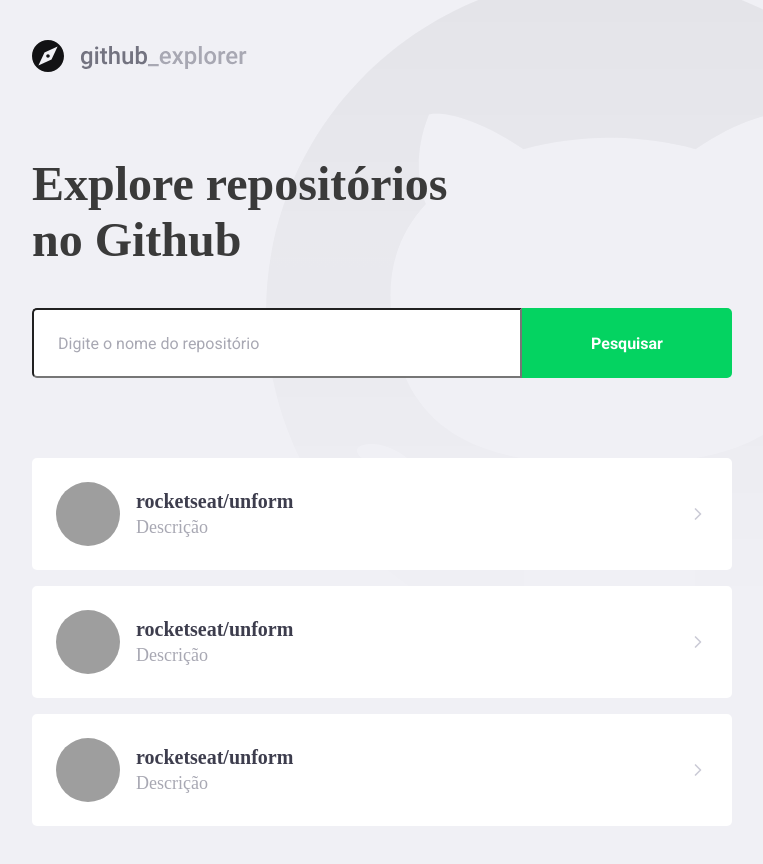
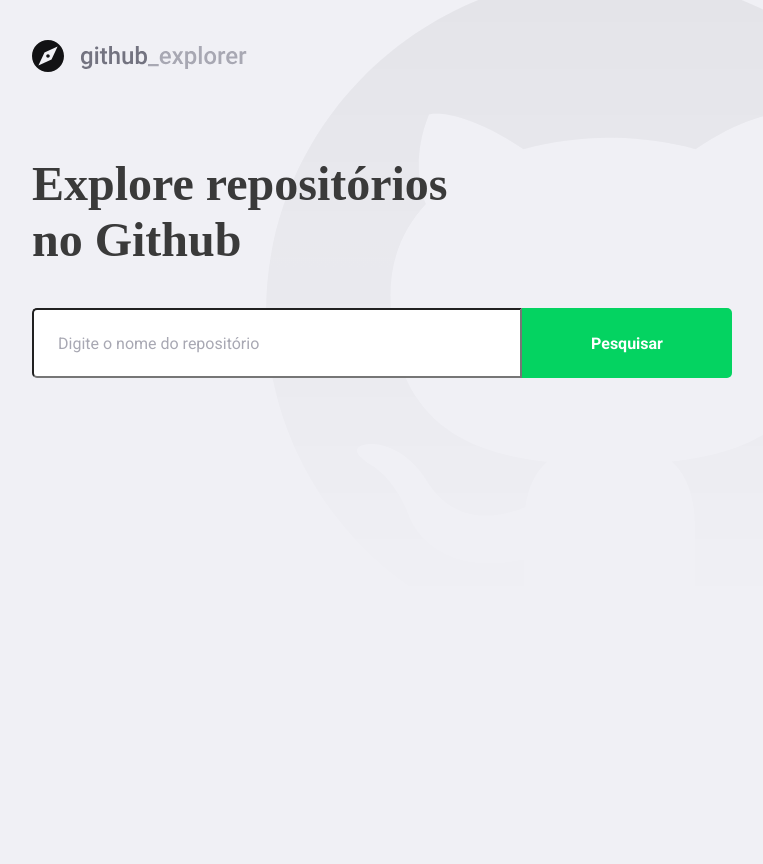
Before and after one commit to fnoquiq/github-explorer, a React (Create React App) app: page / in a window 1280 px wide. Shown: the whole page, without its empty margins (148-911 px from the left). After the commit the page ends 800 px from the top, so only its background shows below. Built offline with nearby package versions, Linux system fonts and the light colour scheme; grey boxes are pictures that could not be loaded; the HTML template or start-up script is replaced by a standard one.

Commit message:
:rocket: Conectando a API

```diff
--- a/package.json
+++ b/package.json
@@ -10,6 +10,7 @@
     "@types/node": "^12.0.0",
     "@types/react": "^16.9.0",
     "@types/react-dom": "^16.9.0",
+    "axios": "^0.19.2",
     "polished": "^3.6.5",
     "react": "^16.13.1",
     "react-dom": "^16.13.1",
--- a/src/pages/Dashboard/index.tsx
+++ b/src/pages/Dashboard/index.tsx
@@ -1,61 +1,63 @@
-import React from 'react';
+import React, { useState, FormEvent } from 'react';
 import { FiChevronRight } from 'react-icons/fi';
 
+import api from '../../services/api';
 import logoImg from '../../assets/logo.svg';
-
 import { Title, Form, Repositories } from './styles';
 
+interface Repository {
+  full_name: string;
+  owner: {
+    login: string;
+    avatar_url: string;
+  };
+  description: string;
+}
+
 const Dashboard: React.FC = () => {
+  const [newRepo, setNewRepo] = useState('');
+  const [repositories, setRepositories] = useState<Repository[]>([]);
+
+  async function handleAddRepository(event: FormEvent<HTMLFormElement>) {
+    event.preventDefault();
+
+    const response = await api.get<Repository>(`repos/${newRepo}`);
+    const repository = response.data;
+
+    setRepositories([...repositories, repository]);
+    setNewRepo('');
+  }
+
   return (
     <>
       <img src={logoImg} alt="Github Explorer" />
       <Title>Explore repositórios no Github</Title>
 
-      <Form>
-        <input placeholder="Digite o nome do repositório" />
+      <Form onSubmit={handleAddRepository}>
+        <input
+          value={newRepo}
+          onChange={e => setNewRepo(e.target.value)}
+          placeholder="Digite o nome do repositório"
+        />
         <button type="submit">Pesquisar</button>
       </Form>
 
       <Repositories>
-        <a href="teste">
+        {repositories.map(repository => (
+          <a key={repository.full_name} href="teste">
             <img
-            src="https://avatars3.githubusercontent.com/u/11557379?s=460&u=91134457a093500f4b1d2da5e0278cda15a4f18e&v=4"
-            alt="Gabriel Mesquita"
+              src={repository.owner.avatar_url}
+              alt={repository.owner.login}
             />
 
             <div>
-            <strong>rocketseat/unform</strong>
-            <p>Descrição</p>
+              <strong>{repository.full_name}</strong>
+              <p>{repository.description}</p>
             </div>
 
             <FiChevronRight size={20} />
           </a>
-        <a href="teste">
-          <img
-            src="https://avatars3.githubusercontent.com/u/11557379?s=460&u=91134457a093500f4b1d2da5e0278cda15a4f18e&v=4"
-            alt="Gabriel Mesquita"
-          />
-
-          <div>
-            <strong>rocketseat/unform</strong>
-            <p>Descrição</p>
-          </div>
-
-          <FiChevronRight size={20} />
-        </a>
-        <a href="teste">
-          <img
-            src="https://avatars3.githubusercontent.com/u/11557379?s=460&u=91134457a093500f4b1d2da5e0278cda15a4f18e&v=4"
-            alt="Gabriel Mesquita"
-          />
-
-          <div>
-            <strong>rocketseat/unform</strong>
-            <p>Descrição</p>
-          </div>
-
-          <FiChevronRight size={20} />
-        </a>
+        ))}
       </Repositories>
     </>
   );
--- a/src/pages/Dashboard/styles.ts
+++ b/src/pages/Dashboard/styles.ts
@@ -75,7 +75,8 @@
     }
 
     div {
-      margin-left: 16px;
+      margin: 0 16px;
+      flex: 1;
 
       strong {
         font-size: 20px;
--- /dev/null
+++ b/src/services/api.ts
@@ -0,0 +1,7 @@
+import axios from 'axios';
+
+const api = axios.create({
+  baseURL: 'https://api.github.com',
+});
+
+export default api;
```
Also changed, not shown: 1 other file (tests, documents, lock files or other folders). Lines whose indentation alone changed are shown as unchanged.
